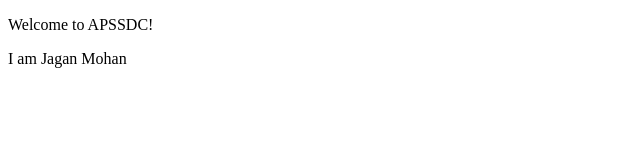
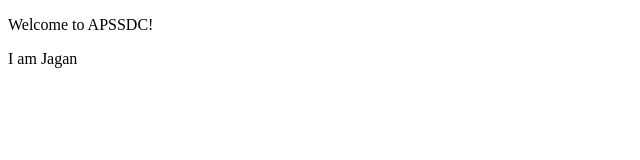
Before and after one commit to mohan-web/test, a plain HTML site: page index.html in a window 1280 px wide. Shown: the full height of the page, 0-640 px from the left. Drawn offline with Linux system fonts and the light colour scheme.

Commit message:
updated by Jagan

```diff
--- a/index.html
+++ b/index.html
@@ -6,6 +6,6 @@
   </head>
   <body>
     <p>Welcome to APSSDC!</p>
-    <p>I am Jagan Mohan</p>
+    <p>I am Jagan</p>
   </body>
 </html>
```
